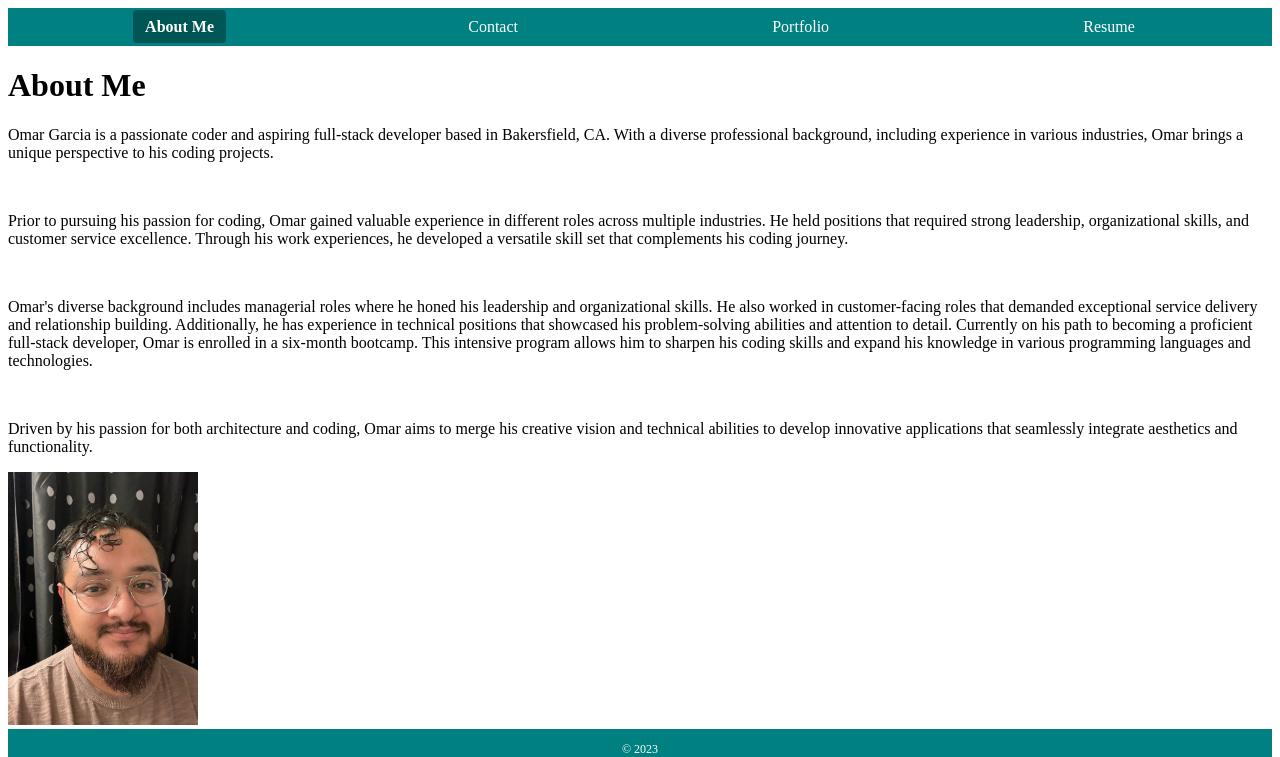
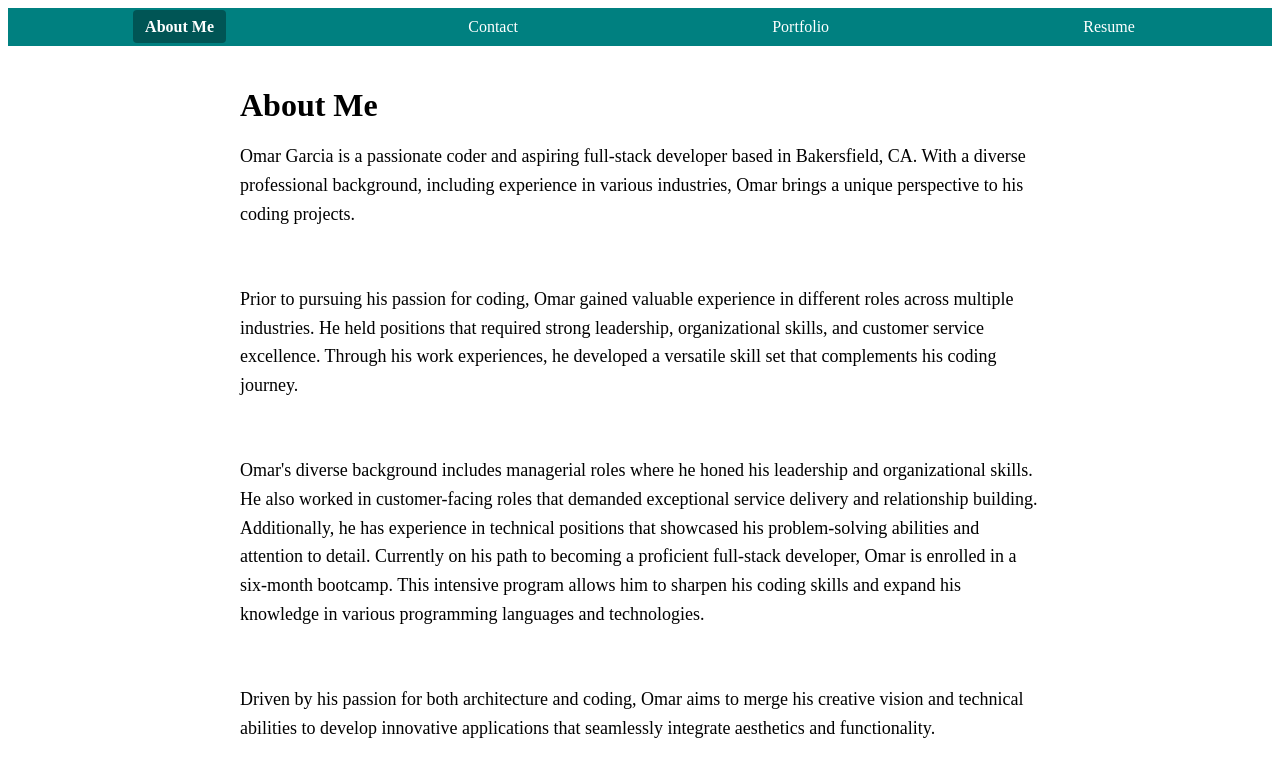
Before and after one commit to Omarggm/redesigned-octo-system, a React (Create React App) app: page / in a window 1280 px wide. Shown: the top 757 px of the page. Built offline with nearby package versions, Linux system fonts and the light colour scheme; the HTML template or start-up script is replaced by a standard one.

Commit message:
added style for about me page

```diff
--- /dev/null
+++ b/src/assets/styles/aboutMe.css
@@ -0,0 +1,25 @@
+/* aboutMe.css */
+.container {
+    max-width: 800px;
+    margin: 0 auto;
+    padding: 20px;
+  }
+
+  .container h1 {
+    font-size: 32px;
+    margin-bottom: 10px;
+  }
+
+  .container p {
+    font-size: 18px;
+    line-height: 1.6;
+    margin-bottom: 20px;
+  }
+
+  .container img {
+    display: block;
+    margin: 0 auto;
+    max-width: 200px;
+    border-radius: 50%;
+    margin-top: 20px;
+  }
--- a/src/components/pages/aboutMe.js
+++ b/src/components/pages/aboutMe.js
@@ -1,4 +1,5 @@
 import React from "react";
+import "../../assets/styles/aboutMe.css";
 import Image3 from "../../assets/images/PortfolioHeadshot.jpg";
 
 export default function AboutMe() {
```
